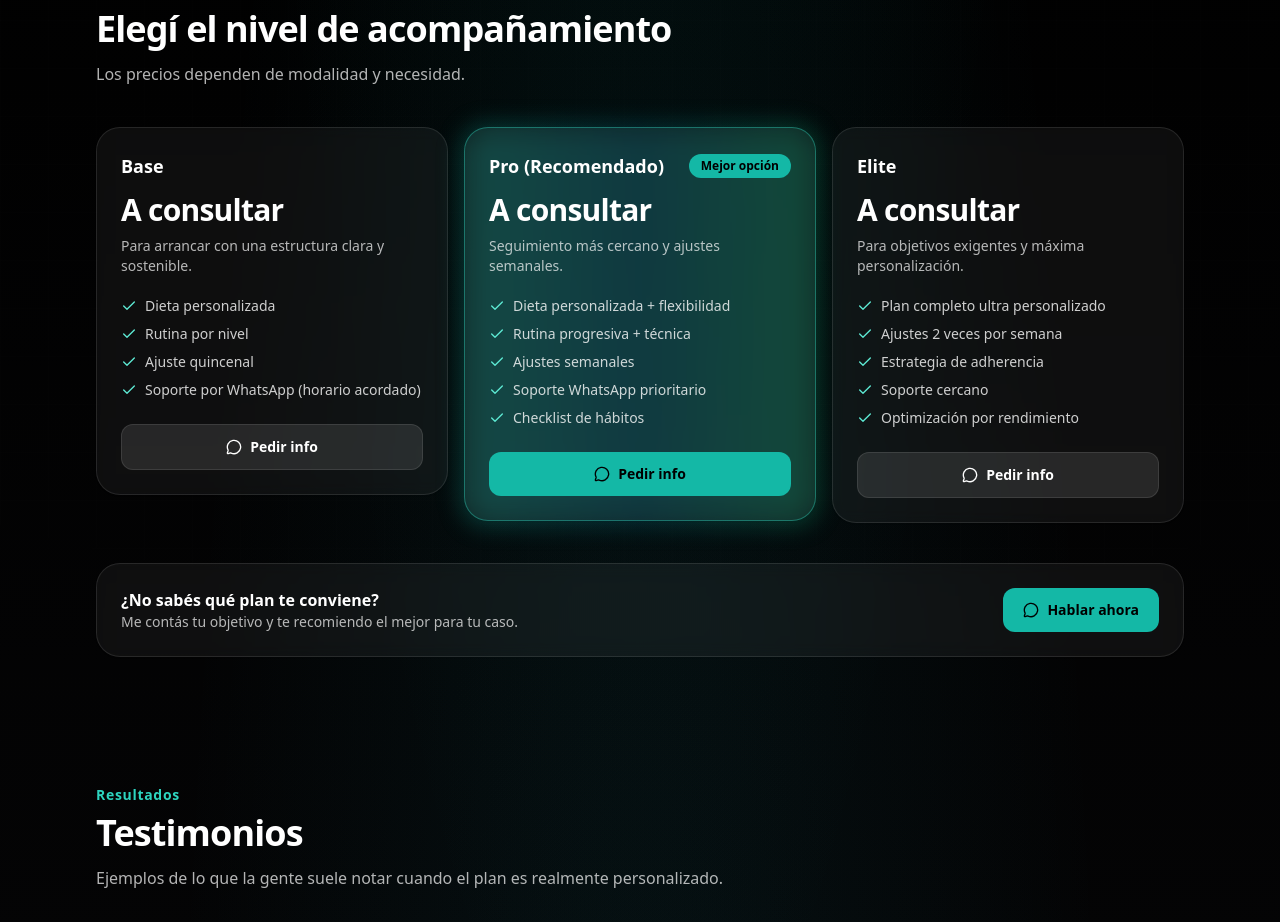
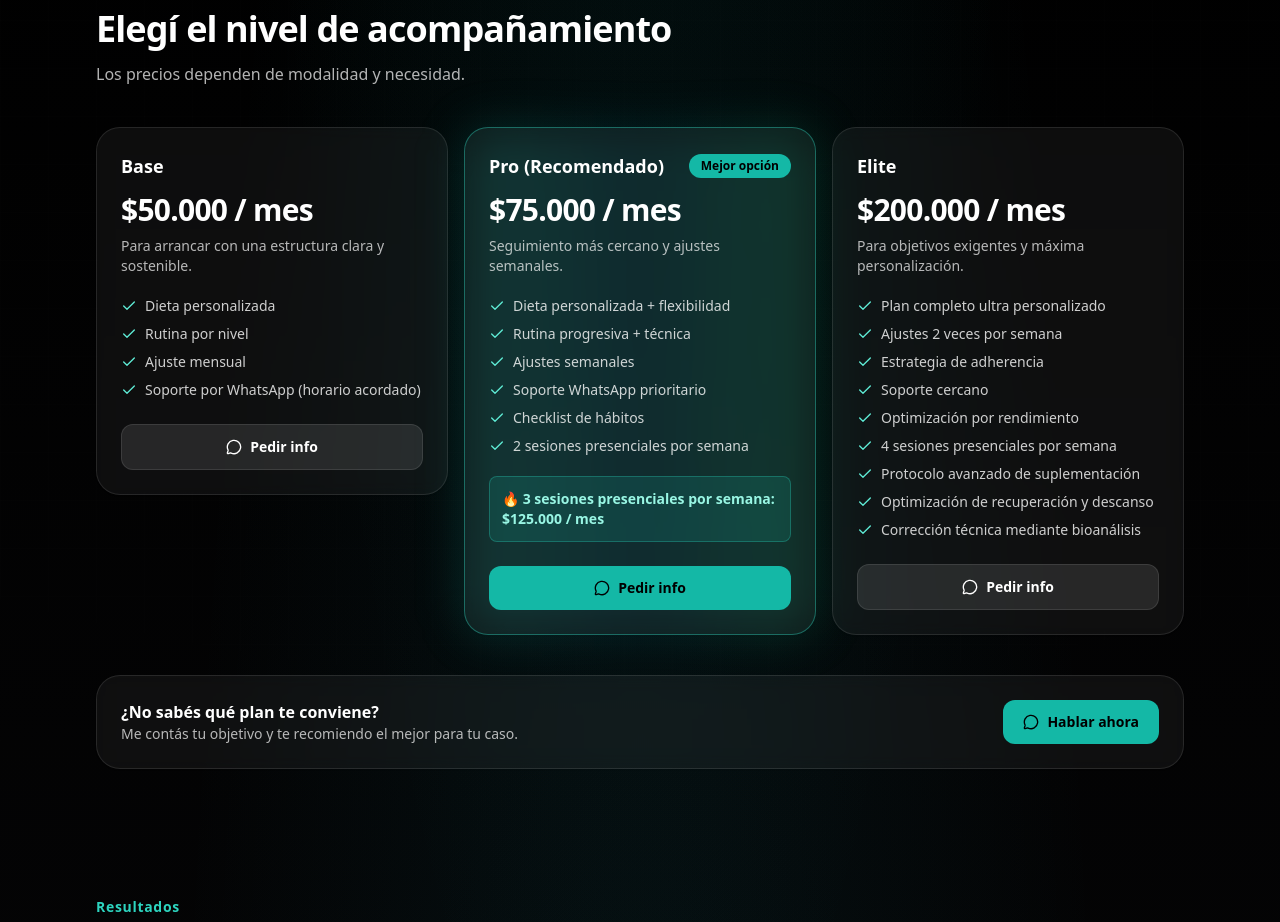
Before and after one commit to eliaspellegrino/martin-adorno, a React (Vite) app: page / in a window 1280 px wide. Shown: the part 2860-3782 px from the top of the page. Built offline with nearby package versions, Linux system fonts and the light colour scheme.

Commit message:
actualizacion de los planes

```diff
--- a/src/sections/Plans.jsx
+++ b/src/sections/Plans.jsx
@@ -16,18 +16,18 @@ function waLink(planName) {
 const plans = [
   {
     name: "Base",
-    price: "A consultar",
+    price: "$50.000 / mes",
     desc: "Para arrancar con una estructura clara y sostenible.",
     features: [
       "Dieta personalizada",
       "Rutina por nivel",
-      "Ajuste quincenal",
+      "Ajuste mensual",
       "Soporte por WhatsApp (horario acordado)",
     ],
   },
   {
     name: "Pro (Recomendado)",
-    price: "A consultar",
+    price: "$75.000 / mes",
     desc: "Seguimiento más cercano y ajustes semanales.",
     highlight: true,
     features: [
@@ -36,11 +36,13 @@ const plans = [
       "Ajustes semanales",
       "Soporte WhatsApp prioritario",
       "Checklist de hábitos",
+      "2 sesiones presenciales por semana",
     ],
+    note: "3 sesiones presenciales por semana: $125.000 / mes",
   },
   {
     name: "Elite",
-    price: "A consultar",
+    price: "$200.000 / mes",
     desc: "Para objetivos exigentes y máxima personalización.",
     features: [
       "Plan completo ultra personalizado",
@@ -48,6 +50,10 @@ const plans = [
       "Estrategia de adherencia",
       "Soporte cercano",
       "Optimización por rendimiento",
+      "4 sesiones presenciales por semana",
+      "Protocolo avanzado de suplementación",
+      "Optimización de recuperación y descanso",
+      "Corrección técnica mediante bioanálisis",
     ],
   },
 ];
@@ -71,16 +77,16 @@ export default function Plans() {
                 whileInView={{ opacity: 1, y: 0 }}
                 viewport={{ once: true, amount: 0.25 }}
                 transition={{ duration: 0.45, delay: idx * 0.05 }}
-                className={p.highlight ? "relative" : ""}
+                className={p.highlight ? "relative isolate" : ""}
               >
                 {p.highlight ? (
-                  <div className="pointer-events-none absolute -inset-0.5 rounded-3xl bg-gradient-to-r from-teal-500/30 via-cyan-500/20 to-emerald-500/30 blur-md" />
+                  <div className="pointer-events-none absolute inset-0 rounded-3xl bg-gradient-to-r from-teal-500/20 via-cyan-500/10 to-emerald-500/20 blur-xl" />
                 ) : null}
 
                 <Card
                   variant="darkGlass"
                   className={[
-                    "relative",
+                    "relative overflow-hidden",
                     p.highlight ? "border-teal-400/40" : "",
                   ].join(" ")}
                 >
@@ -96,9 +102,12 @@ export default function Plans() {
                       ) : null}
                     </div>
 
-                    <div className="mt-3 text-3xl font-extrabold tracking-tight text-white">
-                      {p.price}
+                    <div className="mt-3">
+                      <div className="text-3xl font-extrabold tracking-tight text-white">
+                        {p.price}
+                      </div>
                     </div>
+
                     <p className="mt-2 text-sm text-white/70">{p.desc}</p>
 
                     <ul className="mt-5 space-y-2">
@@ -112,6 +121,14 @@ export default function Plans() {
                         </li>
                       ))}
                     </ul>
+
+                    {p.note && (
+                      <div className="mt-5 p-3 rounded-lg bg-teal-500/15 border border-teal-400/30">
+                        <p className="text-sm font-semibold text-teal-200">
+                          🔥 {p.note}
+                        </p>
+                      </div>
+                    )}
 
                     <div className="mt-6">
                       <Button
```
